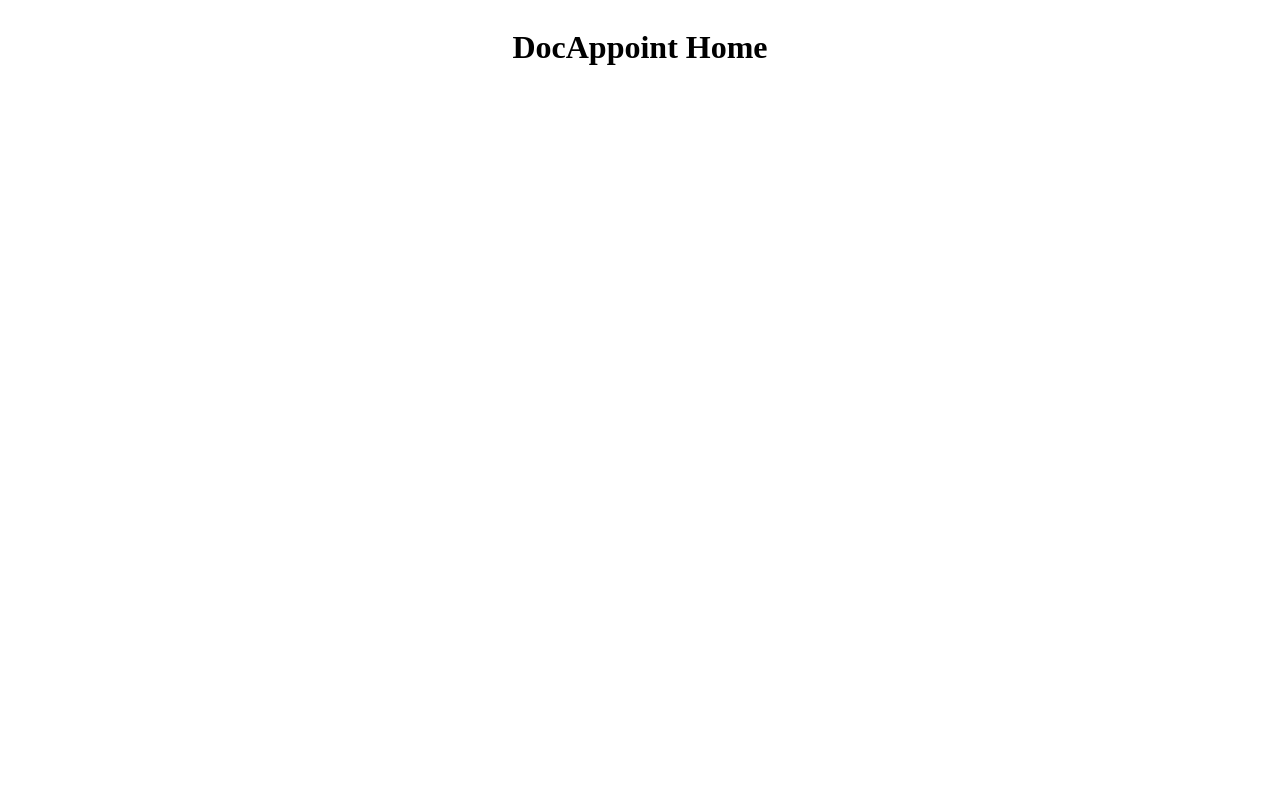
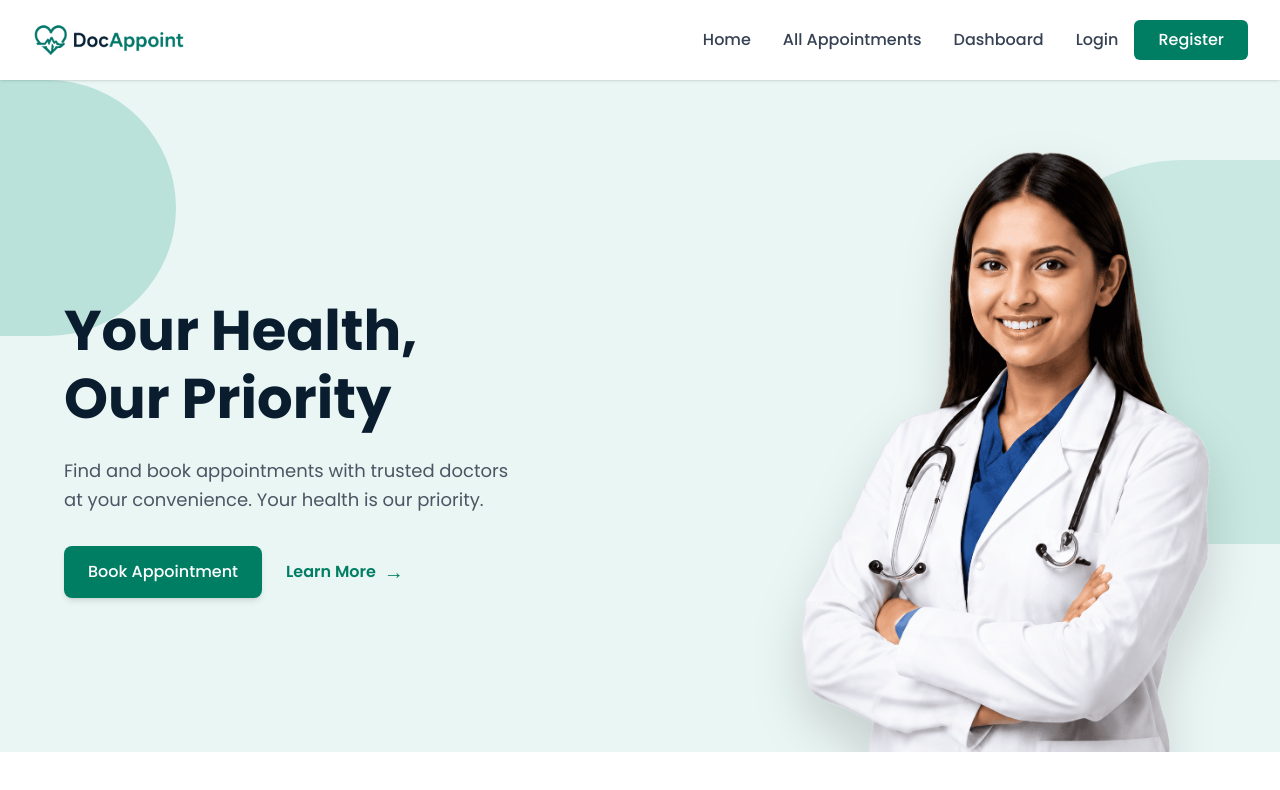
Before and after one commit to Arfan1317/Docappoint, a Next.js app: page / in a window 1280 px wide. Shown: the top 790 px of the page. Built offline with nearby package versions, Linux system fonts and the light colour scheme.

Commit message:
Added navbar

```diff
--- a/src/app/globals.css
+++ b/src/app/globals.css
@@ -1,3 +1,37 @@
-@tailwind base;
-@tailwind components;
-@tailwind utilities;
+@import "tailwindcss";
+
+.animate-fade-in-up {
+  animation: fadeInUp 0.8s ease-out forwards;
+  opacity: 0;
+}
+
+.animate-fade-in-left {
+  animation: fadeInLeft 0.8s ease-out forwards;
+  opacity: 0;
+}
+
+.delay-100 { animation-delay: 100ms; }
+.delay-200 { animation-delay: 200ms; }
+.delay-300 { animation-delay: 300ms; }
+
+@keyframes fadeInUp {
+  from {
+    opacity: 0;
+    transform: translateY(30px);
+  }
+  to {
+    opacity: 1;
+    transform: translateY(0);
+  }
+}
+
+@keyframes fadeInLeft {
+  from {
+    opacity: 0;
+    transform: translateX(40px);
+  }
+  to {
+    opacity: 1;
+    transform: translateX(0);
+  }
+}
--- a/src/app/layout.js
+++ b/src/app/layout.js
@@ -1,28 +1,29 @@
-import { Geist, Geist_Mono } from "next/font/google";
 import "./globals.css";
+import Navbar from "@/components/Navbar";
+import { Poppins } from "next/font/google";
 
-const geistSans = Geist({
-  variable: "--font-geist-sans",
+const poppins = Poppins({
   subsets: ["latin"],
-});
-
-const geistMono = Geist_Mono({
-  variable: "--font-geist-mono",
-  subsets: ["latin"],
+  weight: ["400", "500", "600", "700"],
+  variable: "--font-poppins",
 });
 
 export const metadata = {
-  title: "Create Next App",
-  description: "Generated by create next app",
+  title: "DocAppoint | Your Health, Our Priority",
+  description: "Book appointments with trusted doctors.",
 };
 
 export default function RootLayout({ children }) {
   return (
-    <html
-      lang="en"
-      className={`${geistSans.variable} ${geistMono.variable} h-full antialiased`}
-    >
-      <body className="min-h-full flex flex-col">{children}</body>
+    <html lang="en" className={poppins.variable}>
+      <head>
+        <link rel="icon" href="/Favicon.png" sizes="any" />
+      </head>
+
+      <body className="antialiased bg-white text-gray-900 font-sans" style={{ fontFamily: "var(--font-poppins)" }}>
+        <Navbar />
+        {children}
+      </body>
     </html>
   );
 }
--- a/src/app/not-found.jsx
+++ b/src/app/not-found.jsx
@@ -0,0 +1,34 @@
+import Link from 'next/link';
+
+export default function NotFound() {
+  return (
+    <div className="min-h-screen flex flex-col items-center justify-center bg-gray-50 px-4">
+      {/* 404 Heading */}
+      <h1 className="text-8xl font-bold text-gray-900 mb-4 tracking-tight">
+        404
+      </h1>
+
+      {/* Subheading */}
+      <h2 className="text-3xl font-semibold text-gray-800 mb-2">
+        Page Not Found
+      </h2>
+
+      {/* Description */}
+      <p className="text-gray-600 mb-8 text-center max-w-md">
+        Sorry, the page you are looking for doesn't exist.
+      </p>
+
+      {/* Back to Home Button */}
+      <Link
+        href="/"
+        className="bg-[#00745B] hover:bg-[#005a46] text-white px-8 py-3 rounded-md font-medium transition-colors"
+      >
+        Go to Home
+      </Link>
+
+      {/* Note: You can add the specific illustration image from your
+        assets folder later by placing an <img src="/your-image.png" /> here.
+      */}
+    </div>
+  );
+}
--- a/src/app/page.js
+++ b/src/app/page.js
@@ -1,7 +1,59 @@
+import Link from "next/link";
+
 export default function Home() {
   return (
     <main className="min-h-screen">
-      <h1 className="text-3xl font-bold text-center mt-10">DocAppoint Home</h1>
+      {/* Hero Banner Section */}
+      <section className="bg-[#EAF6F4] relative overflow-hidden pt-8 md:pt-16 px-4 sm:px-6 lg:px-8">
+
+        {/* Background Decorative Shapes */}
+        <div className="absolute top-0 left-0 w-32 md:w-48 h-48 md:h-64 bg-[#b5e0d8] rounded-r-full md:rounded-br-full opacity-90 -translate-x-12 md:-translate-x-4"></div>
+        <div className="absolute top-20 right-0 w-64 md:w-96 h-64 md:h-96 bg-[#b5e0d8] rounded-l-full opacity-60 translate-x-16 md:translate-x-24"></div>
+
+        <div className="max-w-6xl mx-auto relative z-10">
+          <div className="flex flex-col md:flex-row items-center justify-between gap-8 md:gap-4">
+
+            {/* Left Content */}
+            <div className="w-full md:w-[55%] lg:w-1/2 mt-8 md:mt-0 z-20 text-center md:text-left">
+              <h1 className="text-[2.2rem] sm:text-4xl md:text-5xl lg:text-[3.5rem] font-bold text-[#0A1D2E] leading-[1.2] mb-4 md:mb-6 animate-fade-in-up">
+                Your Health, <br className="hidden md:block" />
+                Our Priority
+              </h1>
+
+              <p className="text-[#4B5563] text-sm sm:text-base md:text-lg mb-8 mx-auto md:mx-0 max-w-[90%] md:max-w-[450px] leading-relaxed animate-fade-in-up delay-100">
+                Find and book appointments with trusted doctors at your convenience. Your health is our priority.
+              </p>
+
+              {/* Fixed Buttons for Mobile */}
+              <div className="flex flex-col sm:flex-row items-center justify-center md:justify-start gap-4 sm:gap-6 animate-fade-in-up delay-200">
+                <Link
+                  href="/appointments"
+                  className="w-full sm:w-auto bg-[#007E63] hover:bg-[#006650] text-white px-6 py-3.5 rounded-lg font-medium transition-all shadow-md hover:shadow-lg text-center"
+                >
+                  Book Appointment
+                </Link>
+                <Link
+                  href="/appointments"
+                  className="w-full sm:w-auto text-[#007E63] hover:text-[#006650] font-semibold flex items-center justify-center gap-2 transition-colors mt-2 sm:mt-0"
+                >
+                  Learn More
+                  <span className="text-xl leading-none">&rarr;</span>
+                </Link>
+              </div>
+            </div>
+
+            {/* Right Content: Smaller Image */}
+            <div className="w-full md:w-[45%] lg:w-1/2 flex justify-center md:justify-end items-end relative z-20 animate-fade-in-left delay-300">
+              <img
+                src="/BannerPhoto.png"
+                alt="Friendly female doctor"
+                className="w-[85%] sm:w-[70%] md:w-full max-w-[280px] md:max-w-[340px] lg:max-w-[420px] object-contain drop-shadow-2xl mb-0 block"
+              />
+            </div>
+
+          </div>
+        </div>
+      </section>
     </main>
   );
 }
--- a/src/components/Navbar.jsx
+++ b/src/components/Navbar.jsx
@@ -0,0 +1,95 @@
+"use client";
+import { useState } from "react";
+import Link from "next/link";
+import { Menu, X } from "lucide-react";
+
+export default function Navbar() {
+  const [isOpen, setIsOpen] = useState(false);
+  const isLoggedIn = false; // TEMP for BetterAuth
+
+  const navLinks = [
+    { name: "Home", path: "/" },
+    { name: "All Appointments", path: "/appointments" },
+    { name: "Dashboard", path: "/dashboard/bookings" },
+  ];
+
+  return (
+    <nav className="bg-white shadow-sm sticky top-0 z-50">
+      <div className="max-w-7xl mx-auto px-4 sm:px-6 lg:px-8">
+        <div className="flex justify-between items-center h-20">
+
+          {/* Logo Section */}
+          <div className="flex-shrink-0 flex items-center">
+            <Link href="/" className="flex items-center gap-2">
+              <img src="/NavbarLogo.png" alt="DocAppoint Logo" className="h-8 w-auto" />
+            </Link>
+          </div>
+
+          {/* Desktop Navigation */}
+          <div className="hidden md:flex items-center space-x-8">
+            {navLinks.map((link) => (
+              <Link key={link.name} href={link.path} className="text-gray-700 hover:text-[#007E63] font-medium transition-colors">
+                {link.name}
+              </Link>
+            ))}
+
+            {isLoggedIn ? (
+              <div className="flex items-center gap-4">
+                <img src="https://i.ibb.co/user.jpg" alt="Profile" className="h-10 w-10 rounded-full border-2 border-[#007E63] object-cover" />
+                <button className="text-gray-700 hover:text-red-600 font-medium transition-colors">Logout</button>
+              </div>
+            ) : (
+              <div className="flex items-center gap-4">
+                <Link href="/login" className="text-gray-700 hover:text-[#007E63] font-medium transition-colors">Login</Link>
+                <Link href="/register" className="bg-[#007E63] hover:bg-[#006650] text-white px-6 py-2 rounded-md font-medium transition-colors">Register</Link>
+              </div>
+            )}
+          </div>
+
+          {/* Mobile Menu Button */}
+          <div className="md:hidden flex items-center">
+            <button onClick={() => setIsOpen(!isOpen)} className="text-gray-700 hover:text-[#007E63] focus:outline-none">
+              {isOpen ? <X className="h-7 w-7" /> : <Menu className="h-7 w-7" />}
+            </button>
+          </div>
+        </div>
+      </div>
+
+      {isOpen && (
+        <div className="md:hidden absolute top-20 left-0 w-full bg-white shadow-xl border-t border-gray-100 pb-2 z-50">
+          <div className="px-4 pt-2 space-y-1">
+            {navLinks.map((link) => (
+              <Link
+                key={link.name}
+                href={link.path}
+                className="block px-3 py-3 rounded-md text-base font-medium text-gray-700 hover:text-[#007E63] hover:bg-gray-50"
+                onClick={() => setIsOpen(false)}
+              >
+                {link.name}
+              </Link>
+            ))}
+
+            {isLoggedIn ? (
+              <div className="mt-4 pt-4 border-t border-gray-100 px-3 flex items-center justify-between">
+                <div className="flex items-center gap-3">
+                   <img src="https://i.ibb.co/user.jpg" alt="Profile" className="h-10 w-10 rounded-full border-2 border-[#007E63] object-cover" />
+                  <span className="font-medium text-gray-700">My Profile</span>
+                </div>
+                <button className="text-red-600 font-medium">Logout</button>
+              </div>
+            ) : (
+              <div className="mt-6 pt-4 border-t border-gray-100 flex flex-col gap-2 px-3 pb-2">
+                <Link href="/login" className="block text-center px-4 py-3 rounded-md font-medium border border-gray-300 text-gray-700 hover:bg-gray-50">
+                  Login
+                </Link>
+                <Link href="/register" className="block text-center px-4 py-3 rounded-md font-medium bg-[#007E63] text-white hover:bg-[#006650]">
+                  Register
+                </Link>
+              </div>
+            )}
+          </div>
+        </div>
+      )}
+    </nav>
+  );
+}
```
